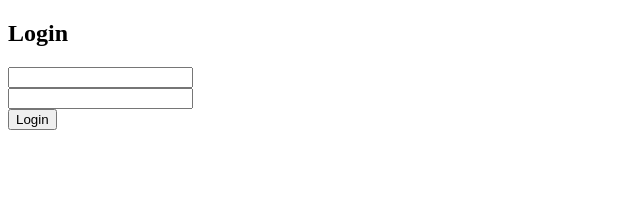
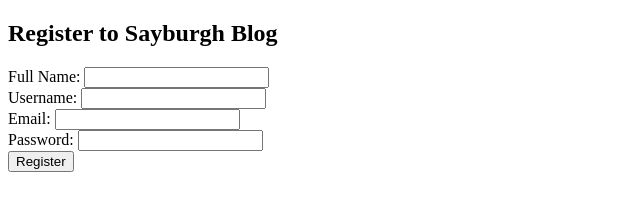
Before and after one commit to ishtiak-ahmed/ISHTIAK-SAYBURGH-BACKEND-TASK, a website: page View/index.html in a window 1280 px wide. Shown: the whole page, without its empty margins (0-640 px from the left). Drawn offline with Linux system fonts and the light colour scheme.

Commit message:
Register user function done

```diff
--- a/View/index.html
+++ b/View/index.html
@@ -7,22 +7,26 @@
     <title>Login To Sayburgh Blog</title>
 </head>
 <body>
-    <h2>Login</h2>
+    <h2>Register to Sayburgh Blog</h2>
     <!-- <form onsubmit="handleLogin" method="post"> -->
-        <input type="text" id='email'> <br>
-        <input type="password" id='password'> <br>
-        <input type="submit" onclick="handleLogin()" value="Login">
+        Full Name: <input type="text" id="fullName"> <br>
+        Username: <input type="text" id='userName'> <br>
+        Email: <input type="text" id='email'> <br>
+        Password: <input type="password" id='password'> <br>
+        <input type="submit" onclick="handleRegister()" value="Register">
     <!-- </form> -->
 
     <script>
-        const handleLogin = () => {
-            // e.preventDefault()
+        const handleRegister = () => {
+            const fullName = document.getElementById('fullName').value
+            const userName = document.getElementById('userName').value
             const email = document.getElementById('email').value
             const password = document.getElementById('password').value
-            fetch('/api/auth/login', {
+
+            fetch('/api/auth/registerUser', {
                 method: 'POST',
                 headers: {"content-type": "application/json"},
-                body: JSON.stringify({email, password})
+                body: JSON.stringify({fullName, userName, email, password})
             }).then(res => res.json())
             .then(data => console.log(data))
         }
```
Also changed, not shown: controllers/authControllers.js (+20 -3 lines).
